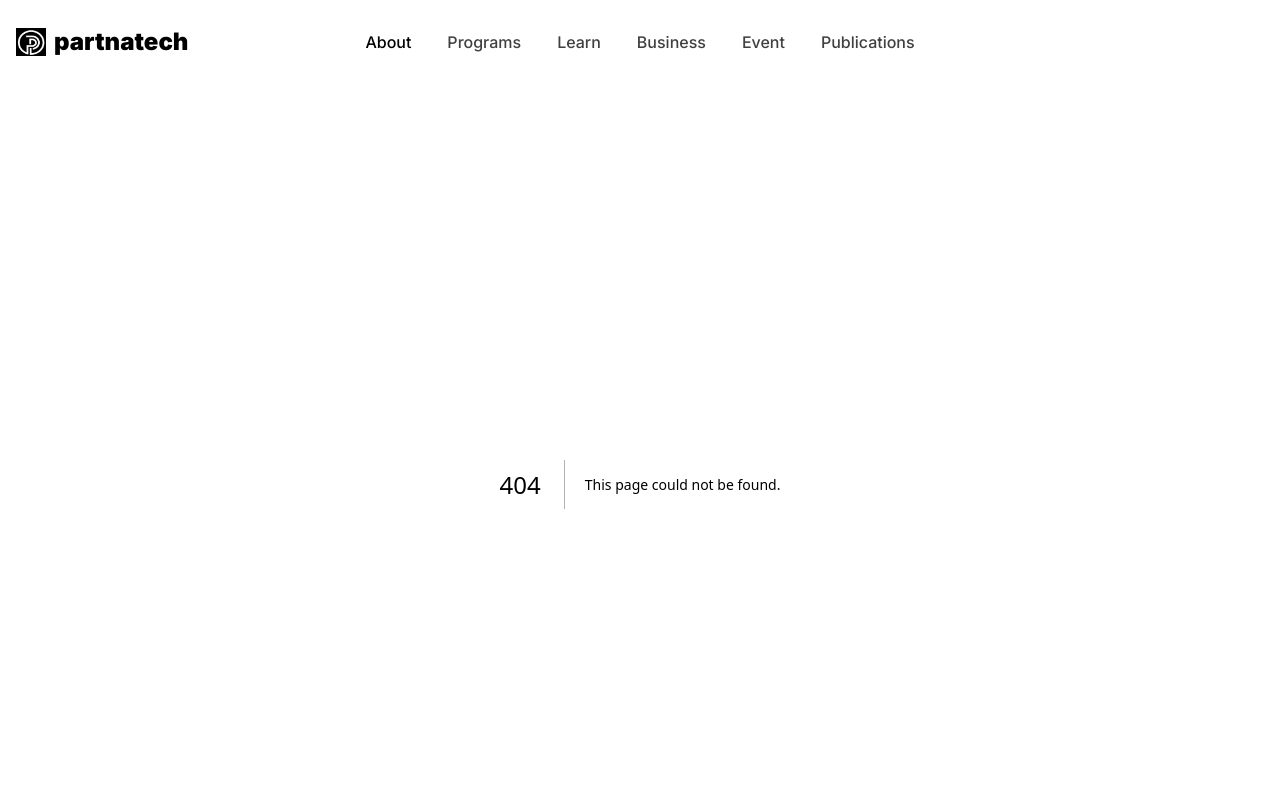
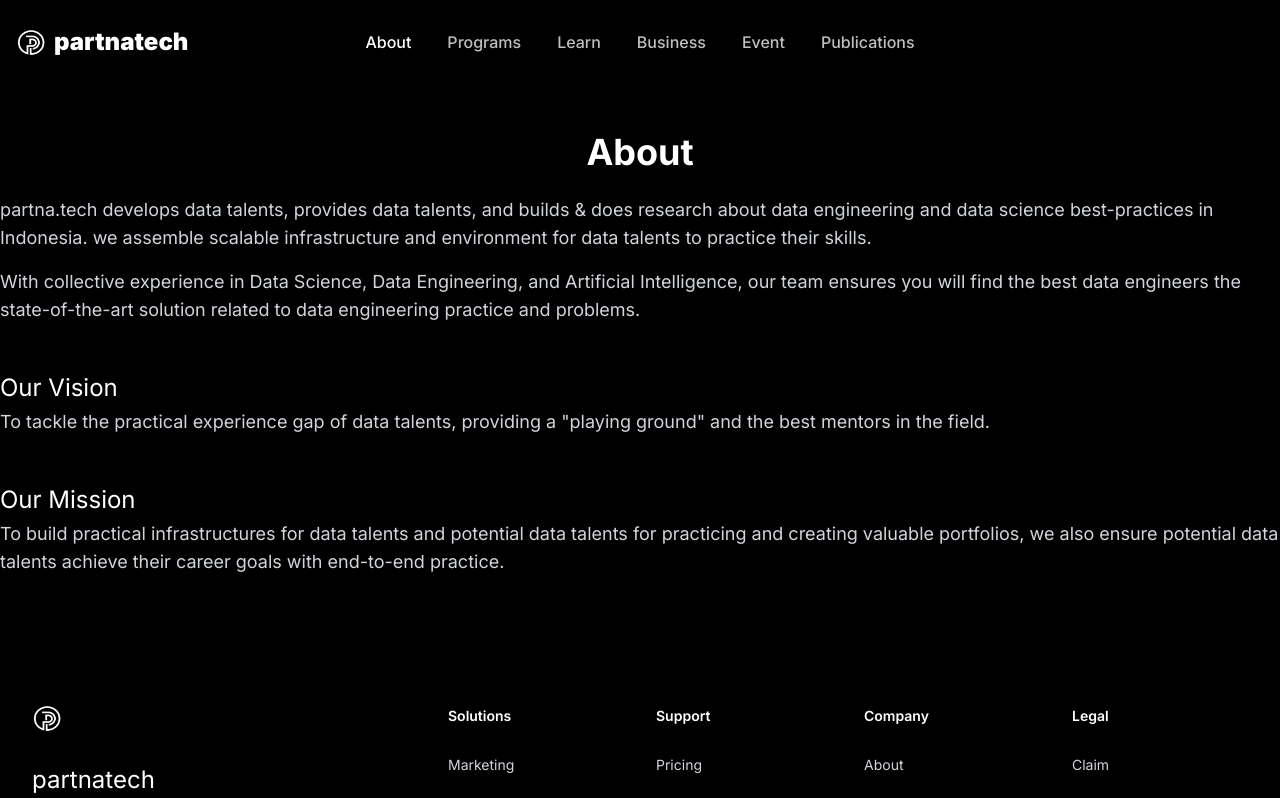
Before and after one commit to partnatech/partnatech-site, a Next.js app: page /about in a window 1280 px wide. Before the commit this address had no page. Shown: the top 798 px of the page. Built offline with nearby package versions, Linux system fonts and the light colour scheme.

Commit message:
feat: add about page (#35)

```diff
--- /dev/null
+++ b/src/app/about/page.tsx
@@ -0,0 +1,36 @@
+import React from "react";
+
+export default function Page() {
+  return (
+    <div className="mx-auto max-w-sm lg:max-w-7xl">
+      <h2 className="mt-12 text-center text-4xl font-bold">About</h2>
+      <div className="space-y-4 pt-6 text-lg text-gray-300">
+        <p>
+          partna.tech develops data talents, provides data talents, and builds & does research about
+          data engineering and data science best-practices in Indonesia. we assemble scalable
+          infrastructure and environment for data talents to practice their skills.
+        </p>
+        <p>
+          With collective experience in Data Science, Data Engineering, and Artificial Intelligence,
+          our team ensures you will find the best data engineers the state-of-the-art solution
+          related to data engineering practice and problems.
+        </p>
+      </div>
+      <div className="mt-12">
+        <h3 className="mb-1 text-2xl">Our Vision</h3>
+        <p className="text-lg text-gray-300">
+          To tackle the practical experience gap of data talents, providing a &quot;playing
+          ground&quot; and the best mentors in the field.
+        </p>
+      </div>
+      <div className="mt-12">
+        <h3 className="mb-1 text-2xl">Our Mission</h3>
+        <p className="text-lg text-gray-300">
+          To build practical infrastructures for data talents and potential data talents for
+          practicing and creating valuable portfolios, we also ensure potential data talents achieve
+          their career goals with end-to-end practice.
+        </p>
+      </div>
+    </div>
+  );
+}
--- a/src/components/scholarship/step.tsx
+++ b/src/components/scholarship/step.tsx
@@ -8,23 +8,18 @@
   const steps = [
     {
       name: "Isi Form",
-      status: "complete",
     },
     {
       name: "Seleksi Porfolio dan Profile",
-      status: "complete",
     },
     {
       name: "Tanda Tangan Kontrak",
-      status: "complete",
     },
     {
       name: "Pembayaran Deposit Fee",
-      status: "complete",
     },
     {
-      name: "Onboading",
-      status: "complete",
+      name: "Onboarding",
     },
   ];
 
@@ -39,8 +34,6 @@
                 key={step.name}
                 className={classNames(stepIdx !== steps.length - 1 ? "pb-10" : "", "relative")}
               >
-                {step.status === "complete" ? (
-                  <>
                 {stepIdx !== steps.length - 1 ? (
                   <div
                     className="absolute left-4 top-4 -ml-px mt-0.5 h-full w-0.5 bg-primary"
@@ -57,27 +50,6 @@
                     <span className="text-sm font-medium">{step.name}</span>
                   </span>
                 </div>
-                  </>
-                ) : (
-                  <>
-                    {stepIdx !== steps.length - 1 ? (
-                      <div
-                        className="absolute left-4 top-4 -ml-px mt-0.5 h-full w-0.5 bg-gray-300"
-                        aria-hidden="true"
-                      />
-                    ) : null}
-                    <div className="group relative flex items-start">
-                      <span className="flex h-9 items-center" aria-hidden="true">
-                        <span className="relative z-10 flex h-8 w-8 items-center justify-center rounded-full border-2 border-gray-300 bg-white group-hover:border-gray-400">
-                          <span className="h-2.5 w-2.5 rounded-full bg-transparent group-hover:bg-gray-300" />
-                        </span>
-                      </span>
-                      <span className="ml-4 flex min-w-0 flex-col">
-                        <span className="text-sm font-medium text-gray-500">{step.name}</span>
-                      </span>
-                    </div>
-                  </>
-                )}
               </li>
             ))}
           </ol>
```
Lines whose indentation alone changed are shown as unchanged.
